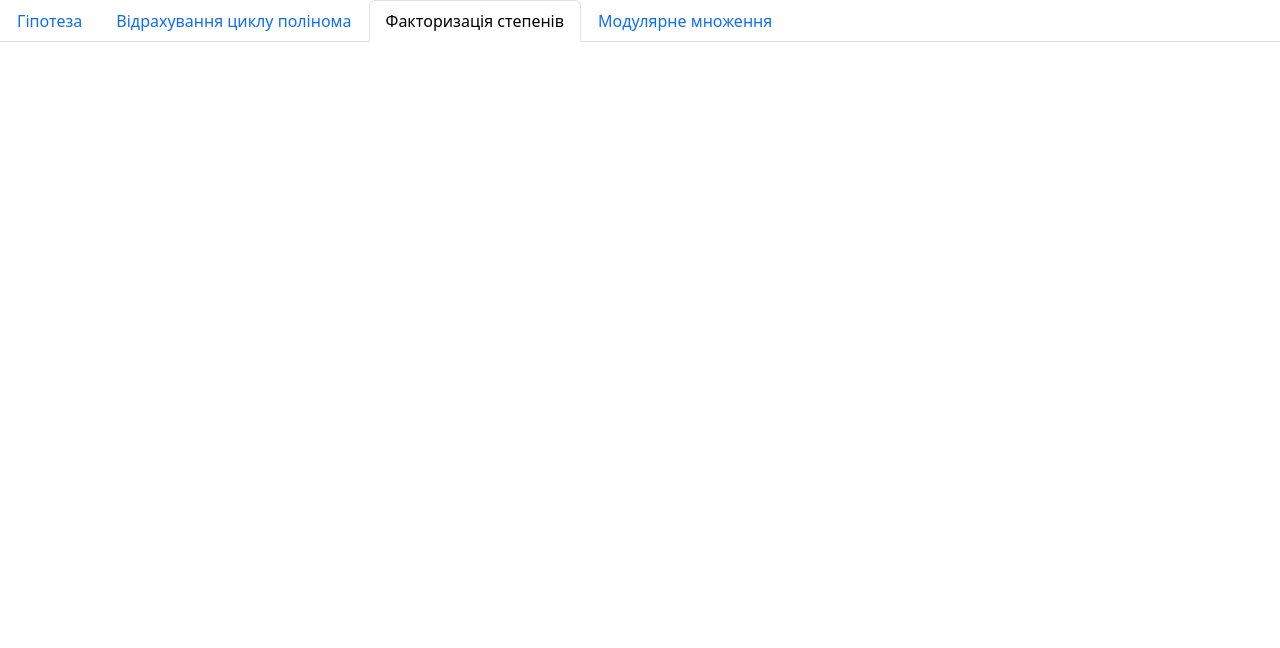
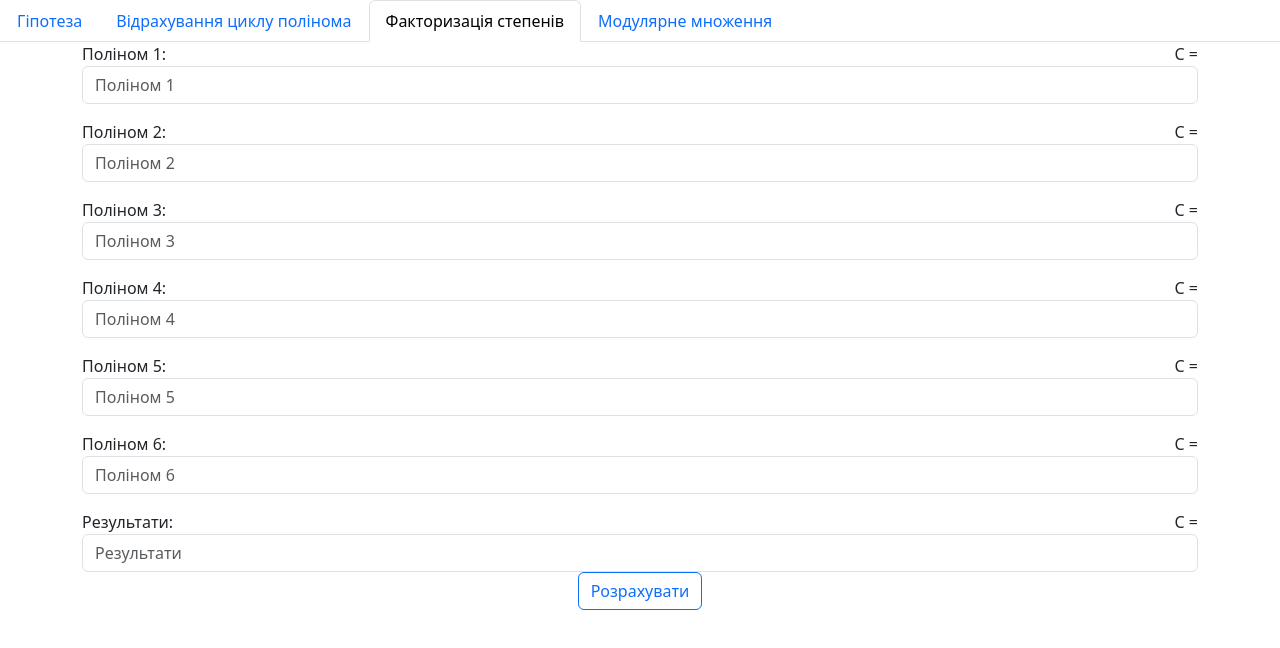
Before and after one commit to cameronhoff/polynomial-calculations, an Electron app: page components/degreeFactorization.html in a window 1280 px wide. Drawn offline with Linux system fonts and the light colour scheme.

Commit message:
designed degreeFactorization page

```diff
--- a/components/degreeFactorization.html
+++ b/components/degreeFactorization.html
@@ -23,5 +23,61 @@
                 <a class="nav-link" href="./modularMultiply.html">Модулярне множення</a>
             </li>
         </ul>
+        <div class="container">
+            <div>
+                <div class="form-group mb-3">
+                    <div class="d-flex justify-content-between">
+                        <label for="c1-input">Поліном 1:</label>
+                        <label>C = </label>
+                    </div>
+                    <input type="text" class="form-control" id="c1-input" placeholder="Поліном 1">
+                </div>
+                <div class="form-group mb-3">
+                    <div class="d-flex justify-content-between">
+                        <label for="c2-input">Поліном 2:</label>
+                        <label>C = </label>
+                    </div>
+                    <input type="text" class="form-control" id="c2-input" placeholder="Поліном 2">
+                </div>
+                <div class="form-group mb-3">
+                    <div class="d-flex justify-content-between">
+                        <label for="c3-input">Поліном 3:</label>
+                        <label>C = </label>
+                    </div>
+                    <input type="text" class="form-control" id="c3-input" placeholder="Поліном 3">
+                </div>
+                <div class="form-group mb-3">
+                    <div class="d-flex justify-content-between">
+                        <label for="c4-input">Поліном 4:</label>
+                        <label>C = </label>
+                    </div>
+                    <input type="text" class="form-control" id="c4-input" placeholder="Поліном 4">
+                </div>
+                <div class="form-group mb-3">
+                    <div class="d-flex justify-content-between">
+                        <label for="c5-input">Поліном 5:</label>
+                        <label>C = </label>
+                    </div>
+                    <input type="text" class="form-control" id="c5-input" placeholder="Поліном 5">
+                </div>
+                <div class="form-group mb-3">
+                    <div class="d-flex justify-content-between">
+                        <label for="c6-input">Поліном 6:</label>
+                        <label>C = </label>
+                    </div>
+                    <input type="text" class="form-control" id="c6-input" placeholder="Поліном 6">
+                </div>
+                <div class="form-group">
+                    <div class="d-flex justify-content-between">
+                        <label for="factorization-result-input">Результати:</label>
+                        <label>C = </label>
+                    </div>
+                    <input type="text" class="form-control" id="factorization-result-input" placeholder="Результати">
+                    <div class="d-flex justify-content-center">
+                        <button type="button" class="btn btn-outline-primary">Розрахувати</button>
+                    </div>
+                </div>
+            </div>
+        </div>
     </body>
 </html>
```
Also changed, not shown: components/hypothesisCheck.html (+4 -4 lines), components/modularMultiply.html (+3 -3 lines).
